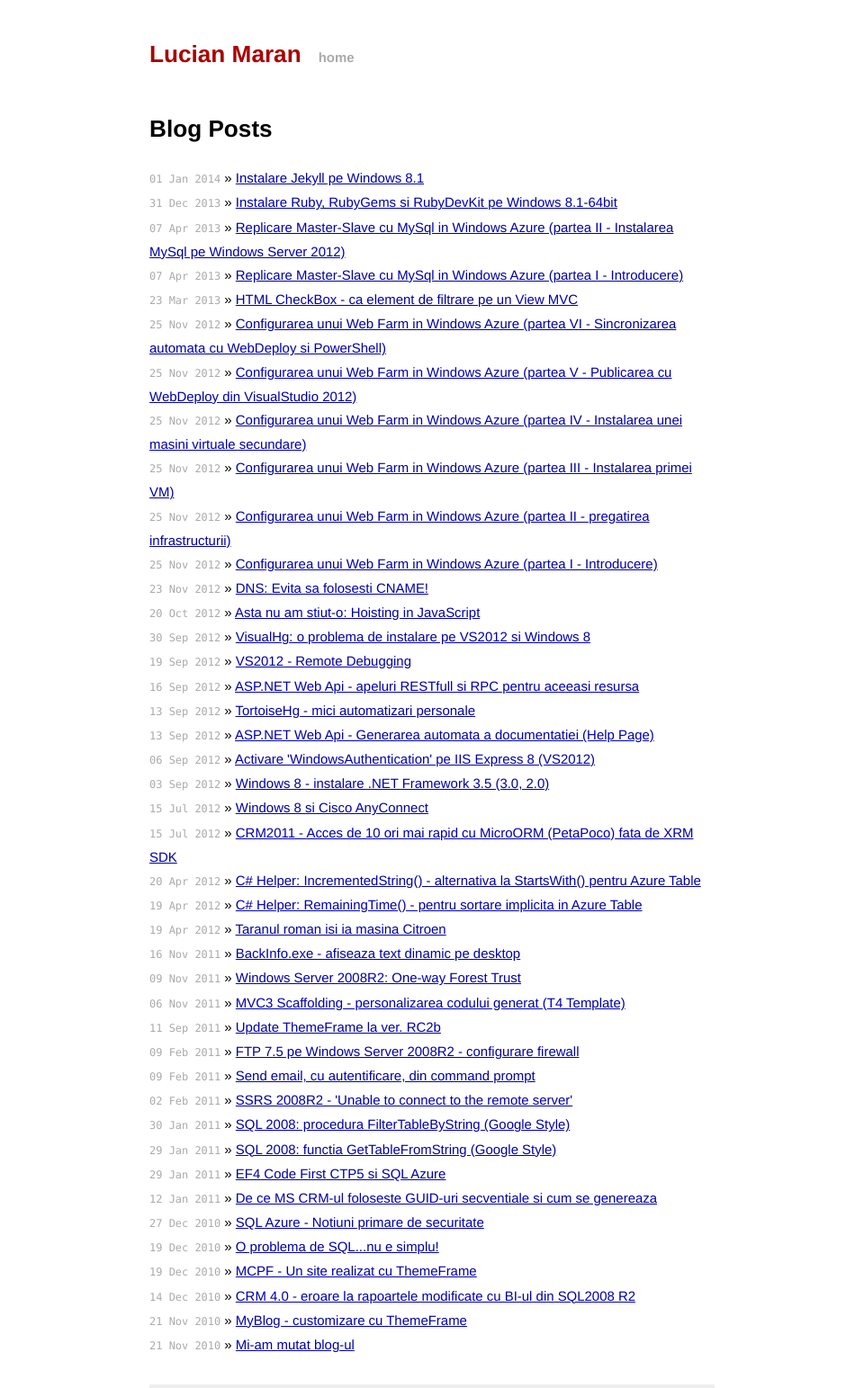
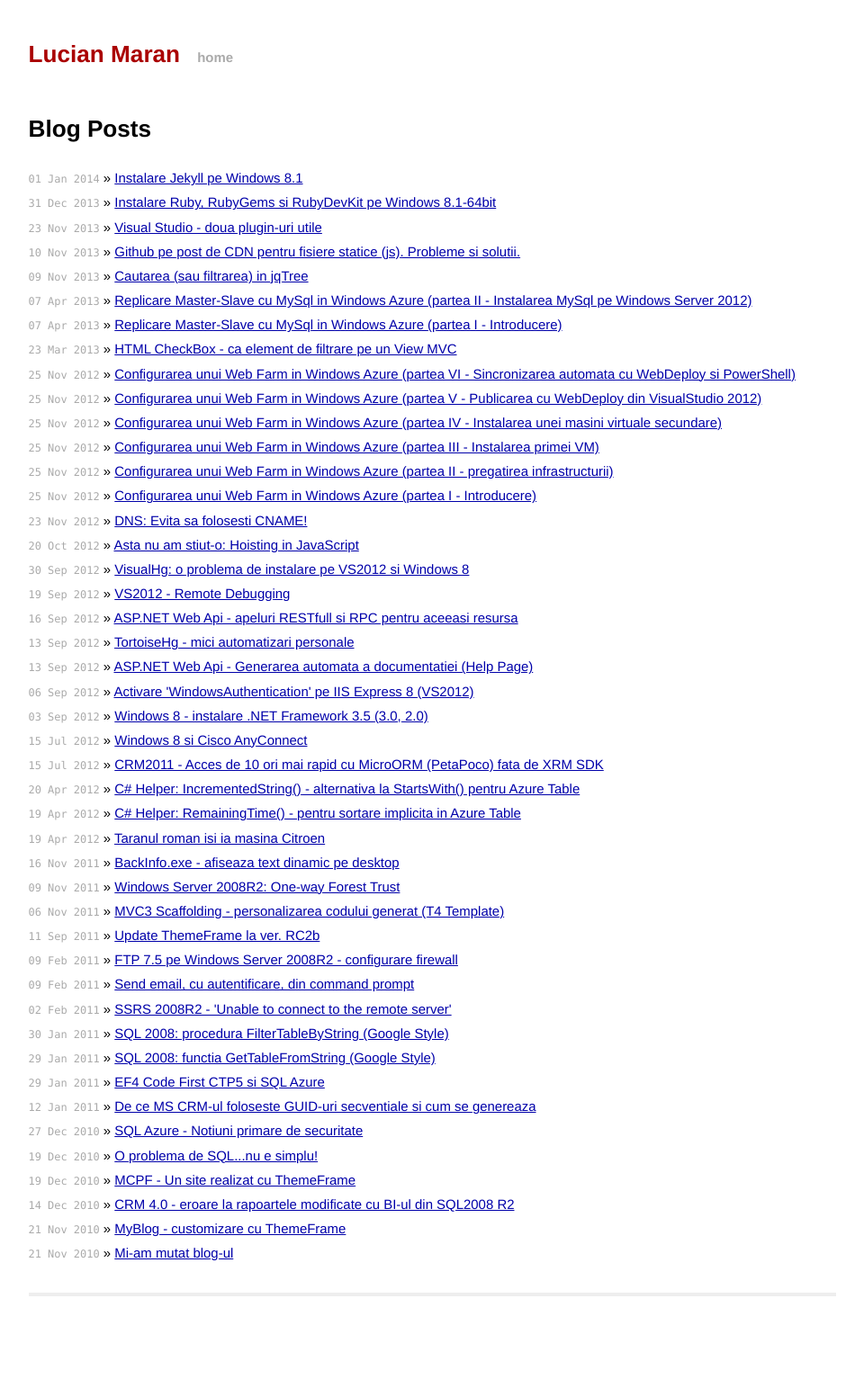
Before and after one commit to lmaran/lmaran.github.io, a Jekyll site: the page built from index.html, in a window 1280 px wide. Shown: the whole page at 90% size, without its empty margins (160-1120 px from the left). Built offline with Jekyll 4.4.1, drawn with Linux system fonts in a browser that asks for light colours; Markdown is read by kramdown in place of the engine named in the settings; after the commit the page ends 1441 px from its top, so only the background shows below that; part of the change alters nothing that is shown.

Commit message:
add all remaining posts

````diff
--- /dev/null
+++ b/_posts/2013-11-09-cautarea-sau-filtrarea-in-jqtree.md
@@ -0,0 +1,68 @@
+---
+layout: post
+title:  "Cautarea (sau filtrarea) in jqTree"
+date:   2013-11-09 00:00:01
+comments: true
+categories: javascript
+---
+
+In ultimul proiect am folosit biblioteca [jqTree](http://mbraak.github.io/jqTree/) pt. a afisa intr-o pagina web un set de date organizate arborescent.
+
+M-a interest sa pot face cautari (filtrari) in arborele generat, dar cum jqTree nu ofera aceasta facilitate (si nici altundeva pe net nu am gasit) am hotarat sa o implementez singur.
+
+[Online demo](http://jsfiddle.net/lmaran/XL4S6/15/)
+
+![](https://dl.dropboxusercontent.com/u/43065769/blog/images/2013/jqTreeSearchResult.png)
+
+## Facilitati expuse: ##
+
+- compararea se face doar pe nodurile terminale ('frunze')
+- case insensitive
+- cautare partiala (in interiorul cuvantului)
+- numar nelimitat de niveluri
+
+## Detalii de integrare: ##
+
+JqTree expune proprietatea [onCreateLi](http://mbraak.github.io/jqTree/#tree-options-oncreateli) prin care iti permite sa atasezi o functie ‘custom’ care sa poata fi executata inainte de randarea fiecarui nod. Tot ceea ce trebuie sa faci este sa copiezi codul de mai jos si sa-l alaturi la restul optiunilor folosite la initializarea tree-ului (vezi si codul sursa de la [demo](http://jsfiddle.net/lmaran/XL4S6/15/)).
+
+```javascript
+onCreateLi: function (node, $li) {
+    var searchValue = $('#searchField').val().toLowerCase();
+    var nodeValue = $li.find('.jqtree-title').text().toLowerCase();
+
+    if ($li.find('.jqtree-toggler').length == 0) { // child (leaf)
+        if (nodeValue.indexOf(searchValue) == -1) { //child mismatch
+            $li.find('.jqtree-title').hide(); //hide child
+        }
+        else { //child match
+            //show child and all parent folders, down to root
+            for (var i = node.parent.getLevel() ; i > 0; i--) {
+                $(node.parent.element).find("div").first().show();
+                node.parent = node.parent.parent;
+            }
+        }
+    }
+    else { // folder
+        $li.find('.jqtree-element').hide(); //initial hide all folders
+    }
+}
+```
+
+Cautarea in tree (refresh-ul) se face cu comanda [loadData](http://mbraak.github.io/jqTree/#functions-loadData) iar declansarea acestei comenzi se poate face in mai multe feluri ('*on button Click*', '*on Enter key*' sau '*as you type*'). Pentru ultimul scenariu, codul este urmatorul:
+
+```javascript
+// search on type
+// http://stackoverflow.com/questions/10318575/jquery-search-as-you-type-with-ajax
+var thread = null;
+$('#searchField').keyup(function () {
+    clearTimeout(thread);
+    var searchVal = $(this).val();
+    thread = setTimeout(function () {
+        $('#tree1').tree('loadData', data);
+    }, 100);
+});
+```
+
+Succes!
+
+**Update (23.11.2013)**: In exemplul de mai sus am considerat ca doar 'frunzele' arborelului sunt purtatoare de informatie utila, nodurile de tip 'folder' avand doar rol de legatura. Daca te intereseaza ca filtrarea sa se faca pe **toate** nodurile, recomand solutia prezentata de FKobus [aici](https://github.com/mbraak/jqTree/issues/230).
--- /dev/null
+++ b/_posts/2013-11-10-github-pe-post-de-cdn-pentru-fisiere-statice-js.md
@@ -0,0 +1,64 @@
+---
+layout: post
+title:  "Github pe post de CDN pentru fisiere statice (js). Probleme si solutii."
+date:   2013-11-10 00:00:01
+comments: true
+categories: Dev-infrastructure
+---
+
+Totul a plecat ca urmare a unei descoperiri intamplatoare.
+
+## Problema: ##
+
+Pregatind un [demo](http://jsfiddle.net/lmaran/XL4S6/15/) pentru unul din articolele precedente, am descoperit ca aplicatia (rulata in jsFiddle) functiona foarte bine in FF, dar nu si in Chrome sau IE. Fiind vorba doar de niste resurse statice (HTML, JS, CSS) am incercat sa copiez intreg codul intr-un singur fisier *.html* si sa-l rulez independent de contextul jsFiddle. Acelasi rezultat.
+
+Pentru a pune in evidenta aceasta problema ma voi folosi de un exemplu concret: doresc sa folosesc biblioteca [jqTree](http://mbraak.github.io/jqTree/) pentru a afisa un arbore cu 2 noduri.
+
+- **Exemplu**: [http://jsfiddle.net/lmaran/t9N9W/1/](http://jsfiddle.net/lmaran/t9N9W/1/)  (varianta **A**)
+	- ok pe **FF**(25.0)
+	- non ok pe **IE**(10) si **Chrome**(30.0.1599)
+
+## Cauza si solutia: ##
+
+Dupa scurt timp am identificat cauza: foloseam libraria [jqTree](http://mbraak.github.io/jqTree/) in format 'raw' [apelata direct de pe Github](https://raw.github.com/mbraak/jqTree/master/tree.jquery.js). Am pus [acelasi fisier pe Dropbox](http://dl.dropboxusercontent.com/u/43065769/tree.jquery.js) si a totul a functionat ok, pe toate browser-ele.
+
+- **Exemplu**: [http://jsfiddle.net/lmaran/uL8Jr/](http://jsfiddle.net/lmaran/uL8Jr/)  (varianta **B**, full ok)
+
+## Ok, acum ca stiu cum sa rezolv problema, ce mai e? ##
+
+Curiozitatea. De ce cu biblioteca apelata de pe Github aplicatia nu functioneaza? Care este **adevarata** cauza a problemei (*root cause*)?
+
+In plus, mi-am amintit ca nu o data am intalnit probleme (pe anumite browser-e) cu codul de pe **jsFiddle** la care diverse raspunsuri (Stackoverflow) faceau referire.  Ar putea sa existe vreo legatura intre aceste probleme si scenariul descris mai sus? M-am hotarat sa investighez, dar sa o luam pe rand:
+
+- Q1 – de ce varianta **A** nu functioneaza?
+- R1 – pentru ca biblioteca jqTree (de pe Github) nu se incarca:
+
+ ![](https://dl.dropboxusercontent.com/u/43065769/blog/images/2013/jqTree-pending.png)
+
+- Q2 – de ce libraria nu se incarca?
+- R2 – pentru ca Github nu doreste asta. Nu doreste sa-si transforme server-ele intr-un [CDN](jqTree-MimeError). Detalii [aici](https://github.com/blog/1482-).
+
+ ![](https://dl.dropboxusercontent.com/u/43065769/blog/images/2013/jqTree-MimeError.png)
+
+- Q3 - Cum se protejeaza Github?
+- R3 - Prin campul  **Accept** din Request-Header-ul http, clientul ii transmite server-ului ce tip de fisiere (MIME type) este pregatit sa primeasca. Server-ul poate sa tina sau poate sa nu tina cont de'sugestia' clientului. In cazul de fata, Github raspunde cu un mesaj de tipul "*text/plain*" (campul **Content-Type** din Response-Header) in loc de "*application/javascript*" (asa cu raspunde Dropbox). Nici acest lucru nu l-ar impiedica pe client (browser) sa se descurce cu fisierul primit dar Github pluseaza: trimite in header inca un camp (**X-Content-Type-Options**) cu valoarea `nosniff`. Astfel, server-ul ii impune browser-ului sa nu trateze altfel fisierul primit decat in acord cu tipul specificat in **Content-Type**.
+
+ Initial doar IE, iar acum si Chrome, au introdus suport pentru `nosniff`. Acesta este motivul pentru care codul din varianta **A** functioneaza (inca) pe FF.
+ Daca afisam fisierul direct din browser nu avem nicio problema fiindca acesta este prelucrat conform cu indicatiile Github – adica ca si "*text/plain*":
+
+ ![](https://dl.dropboxusercontent.com/u/43065769/blog/images/2013/jqTree-HttpHeaders.png)
+
+- Q4. Si daca totusi am nevoie de o anumita librarie (.js) care se afla pe Github?
+- R4. Depinde:
+	- mediu de **productie**:
+		- variantele clasice (CDN, download local etc)
+		- [Github Pages](http://pages.github.com/) (Ex: http://mbraak.github.io/jqTree/tree.jquery.js)
+	- mediu de **testare** (ex: jsFiddle, jsBin sau custom)
+		- Dropbox, Azure Blobs etc
+		- [RawGithub.com](http://rawgithub.com/) trebuie doar sa elimini punctul (.) dintre **raw** si **github.com** din url-ul Github original. Exemplu:
+			- **Before**: //**raw.github**.com/mbraak/jqTree/master/tree.jquery.js
+			- **After**: //**rawgithub.com**/mbraak/jqTree/master/tree.jquery.js
+
+**In concluzie**: renunta la ideia de a folosi Github pe post de CDN!
+
+Asta a fost tot.
--- /dev/null
+++ b/_posts/2013-11-23-visual-studio-doua-plugin-uri-utile.md
@@ -0,0 +1,21 @@
+---
+layout: post
+title:  "Visual Studio - doua plugin-uri utile"
+date:   2013-11-23 00:00:01
+comments: true
+categories: Dev-tools
+---
+
+Folosesc si recomand urmatoarele 2 plugin-uri:
+
+**1. Visual Studio Spell Checker** – [link](http://visualstudiogallery.msdn.microsoft.com/a23de100-31a1-405c-b4b7-d6be40c3dfff)
+
+Chiar daca scrisul in limba Engleza nu iti ridica probleme, pot sa apara greseli din graba sau neatentie. Iar acest lucru se poate intampla nu doar in comentarii, ci si in mesaje care se propaga pana la utilizatorul final.
+
+**2. Vertical lines as indent guides** – [link](http://visualstudiogallery.msdn.microsoft.com/e792686d-542b-474a-8c55-630980e72c30)
+
+Daca codul pe care incerci sa-l scrii, sau sa-l intelegi, are mai multe niveluri de indentare, atunci o mai buna delimitare vizuala s-ar putea sa te ajute. Mai ales pentru blocuri de cod care incep pe o pagina si se termina pe alta.
+
+![](https://dl.dropboxusercontent.com/u/43065769/blog/images/2013/TwoVSPlugins.png)
+
+PS: Plugin-urile nu necesita niciun fel de configurare. Doar se executa fisierul descarcat si se restarteaza VS...asta-i tot!
--- a/css/main.css
+++ b/css/main.css
@@ -191,3 +191,8 @@ body {
 img {
   max-width: 100%;
 }
+
+.site {
+  font-size: 115%;
+  width: 60em;
+}
````
